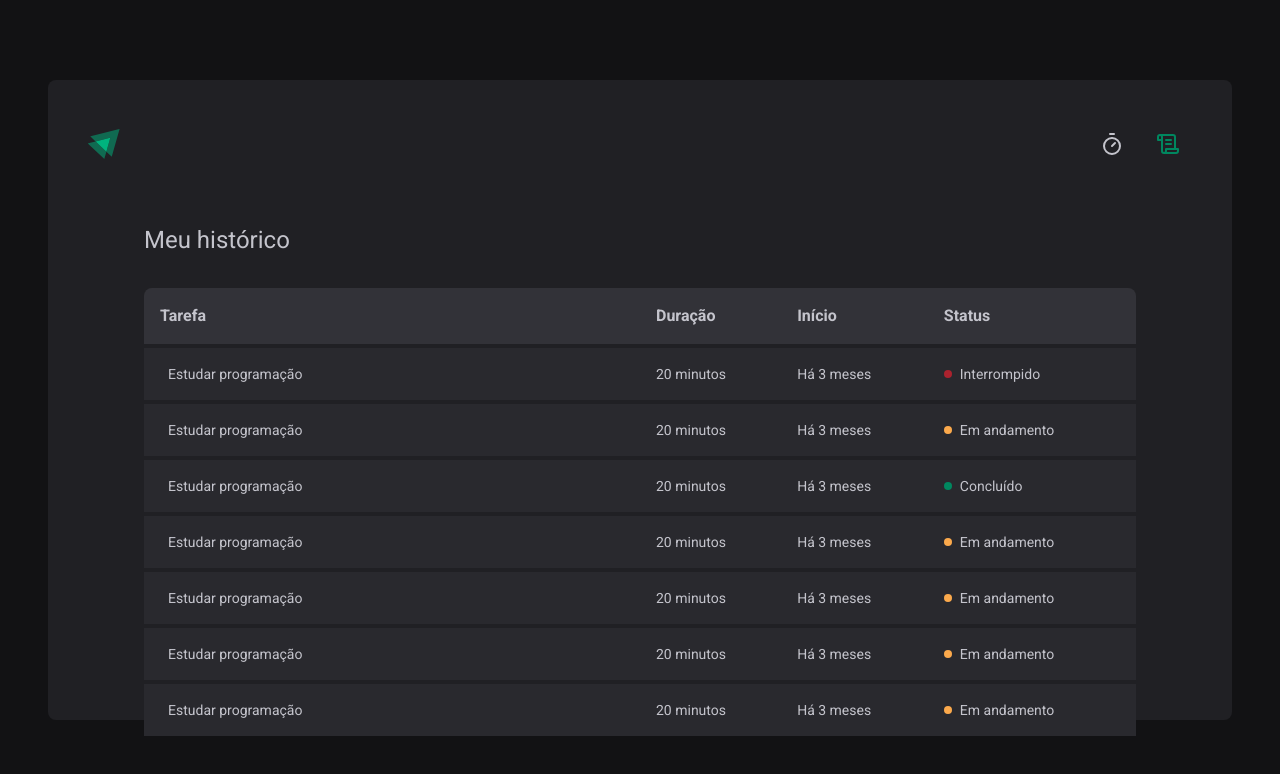
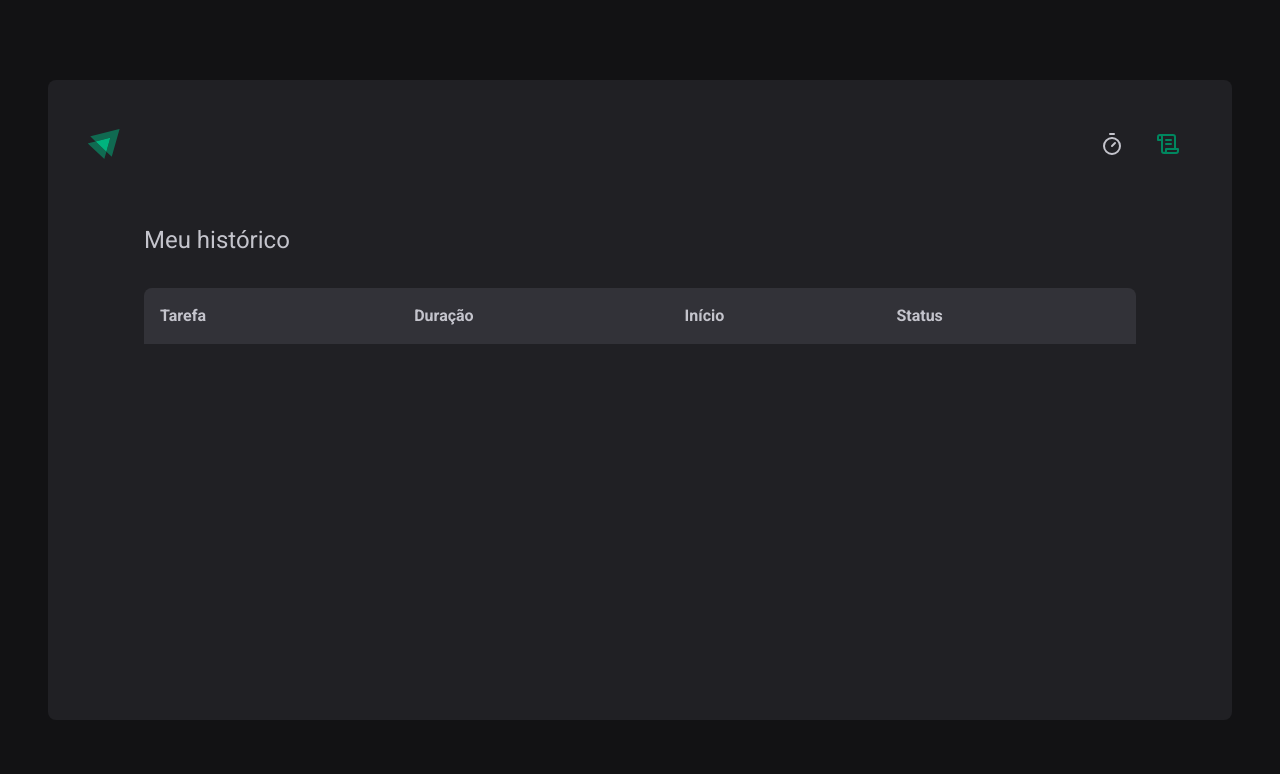
Before and after one commit to matheuskaully/ignite-timer, a Next.js app: page /history in a window 1280 px wide. Shown: the top 774 px of the page. Built offline with nearby package versions, Linux system fonts and the light colour scheme.

Commit message:
share context with components

```diff
--- a/src/app/components/Countdown.tsx
+++ b/src/app/components/Countdown.tsx
@@ -1,6 +1,6 @@
 import { differenceInSeconds } from 'date-fns'
 import { useContext, useEffect } from 'react'
-import { CyclesContext } from '../page'
+import { CyclesContext } from '../contexts/CyclesContext'
 
 export default function Countdown() {
   const {
--- a/src/app/components/NewCycleForm.tsx
+++ b/src/app/components/NewCycleForm.tsx
@@ -1,6 +1,6 @@
 import { useContext } from 'react'
 import { useFormContext } from 'react-hook-form'
-import { CyclesContext } from '../page'
+import { CyclesContext } from '../contexts/CyclesContext'
 
 export default function NewCycleForm() {
   const { activeCycle } = useContext(CyclesContext)
--- /dev/null
+++ b/src/app/contexts/CyclesContext.tsx
@@ -0,0 +1,105 @@
+'use client'
+
+import { ReactNode, createContext, useState } from 'react'
+
+interface CreateCycleData {
+  task: string
+  minutesAmount: number
+}
+
+interface Cycle {
+  id: string
+  task: string
+  minutesAmount: number
+  startDate: Date
+  interruptedDate?: Date
+  finishedDate?: Date
+}
+
+interface CyclesContextType {
+  cycles: Cycle[]
+  activeCycle: Cycle | undefined
+  activeCycleId: string | null
+  amountSecondsPassed: number
+  markCurrentCycleAsFinished: () => void
+  setSecondsPassed: (seconds: number) => void
+  createNewCycle: (data: CreateCycleData) => void
+  interruptCurrentCycle: () => void
+}
+
+interface CyclesContextProviderProps {
+  children: ReactNode
+}
+
+export const CyclesContext = createContext({} as CyclesContextType)
+
+export function CyclesContextProvider({
+  children,
+}: CyclesContextProviderProps) {
+  const [cycles, setCycles] = useState<Cycle[]>([])
+  const [activeCycleId, setActiveCycleId] = useState<string | null>(null)
+  const [amountSecondsPassed, setAmountSecondsPassed] = useState(0)
+
+  const activeCycle = cycles.find((cycle) => cycle.id === activeCycleId)
+
+  function setSecondsPassed(seconds: number) {
+    setAmountSecondsPassed(seconds)
+  }
+
+  function markCurrentCycleAsFinished() {
+    setCycles((state) =>
+      state.map((cycle) => {
+        if (cycle.id === activeCycleId) {
+          return { ...cycle, finishedDate: new Date() }
+        } else {
+          return cycle
+        }
+      }),
+    )
+  }
+
+  function createNewCycle(data: CreateCycleData) {
+    const id = String(new Date().getTime())
+
+    const newCycle: Cycle = {
+      id,
+      task: data.task,
+      minutesAmount: data.minutesAmount,
+      startDate: new Date(),
+    }
+    setCycles((state) => [...state, newCycle])
+    setActiveCycleId(id)
+    setAmountSecondsPassed(0)
+  }
+
+  function interruptCurrentCycle() {
+    setCycles((state) =>
+      state.map((cycle) => {
+        if (cycle.id === activeCycleId) {
+          document.title = 'Ignite Timer'
+          return { ...cycle, interruptedDate: new Date() }
+        } else {
+          return cycle
+        }
+      }),
+    )
+    setActiveCycleId(null)
+  }
+
+  return (
+    <CyclesContext.Provider
+      value={{
+        cycles,
+        activeCycle,
+        activeCycleId,
+        amountSecondsPassed,
+        markCurrentCycleAsFinished,
+        setSecondsPassed,
+        createNewCycle,
+        interruptCurrentCycle,
+      }}
+    >
+      {children}
+    </CyclesContext.Provider>
+  )
+}
--- a/src/app/history/page.tsx
+++ b/src/app/history/page.tsx
@@ -1,10 +1,18 @@
+'use client'
+
+import { useContext } from 'react'
+import { CyclesContext } from '../contexts/CyclesContext'
+import { formatDistanceToNow } from 'date-fns'
+import ptBR from 'date-fns/locale/pt-BR'
 import Status from '../components/Status'
 
 export default function History() {
+  const { cycles } = useContext(CyclesContext)
+
   return (
     <main className="flex flex-1 flex-col p-14">
       <h1 className="text-2xl">Meu histórico</h1>
-      <div className="mt-8 flex flex-1 overflow-auto">
+      <div className="mt-8 flex overflow-auto">
         <table className="w-full min-w-[600px] border-collapse">
           <thead>
             <tr>
@@ -19,104 +27,31 @@
             </tr>
           </thead>
           <tbody>
-            <tr>
+            {cycles.map((cycle) => {
+              return (
+                <tr key={cycle.id} className="h-5">
                   <td className="border-t-4 border-newgray-800 bg-newgray-700 p-4 text-sm first:w-1/2 first:pl-6">
-                Estudar programação
+                    {cycle.task}
                   </td>
                   <td className="border-t-4 border-newgray-800 bg-newgray-700 p-4 text-sm">
-                20 minutos
+                    {cycle.minutesAmount} minutos
                   </td>
                   <td className="border-t-4 border-newgray-800 bg-newgray-700 p-4 text-sm">
-                Há 3 meses
+                    {formatDistanceToNow(cycle.startDate, {
+                      addSuffix: true,
+                      locale: ptBR,
+                    })}
                   </td>
                   <td className="border-t-4 border-newgray-800 bg-newgray-700 p-4 text-sm last:pr-6">
-                <Status statusColor="red" />
+                    {cycle.finishedDate && <Status statusColor="green" />}
+                    {cycle.interruptedDate && <Status statusColor="red" />}
+                    {!cycle.interruptedDate && !cycle.finishedDate && (
+                      <Status statusColor="yellow" />
+                    )}
                   </td>
                 </tr>
-            <tr>
-              <td className="border-t-4 border-newgray-800 bg-newgray-700 p-4 text-sm first:w-1/2 first:pl-6">
-                Estudar programação
-              </td>
-              <td className="border-t-4 border-newgray-800 bg-newgray-700 p-4 text-sm">
-                20 minutos
-              </td>
-              <td className="border-t-4 border-newgray-800 bg-newgray-700 p-4 text-sm">
-                Há 3 meses
-              </td>
-              <td className="border-t-4 border-newgray-800 bg-newgray-700 p-4 text-sm last:pr-6">
-                <Status statusColor="yellow" />
-              </td>
-            </tr>
-            <tr>
-              <td className="border-t-4 border-newgray-800 bg-newgray-700 p-4 text-sm first:w-1/2 first:pl-6">
-                Estudar programação
-              </td>
-              <td className="border-t-4 border-newgray-800 bg-newgray-700 p-4 text-sm">
-                20 minutos
-              </td>
-              <td className="border-t-4 border-newgray-800 bg-newgray-700 p-4 text-sm">
-                Há 3 meses
-              </td>
-              <td className="border-t-4 border-newgray-800 bg-newgray-700 p-4 text-sm last:pr-6">
-                <Status statusColor="green" />
-              </td>
-            </tr>
-            <tr>
-              <td className="border-t-4 border-newgray-800 bg-newgray-700 p-4 text-sm first:w-1/2 first:pl-6">
-                Estudar programação
-              </td>
-              <td className="border-t-4 border-newgray-800 bg-newgray-700 p-4 text-sm">
-                20 minutos
-              </td>
-              <td className="border-t-4 border-newgray-800 bg-newgray-700 p-4 text-sm">
-                Há 3 meses
-              </td>
-              <td className="border-t-4 border-newgray-800 bg-newgray-700 p-4 text-sm last:pr-6">
-                <Status statusColor="yellow" />
-              </td>
-            </tr>
-            <tr>
-              <td className="border-t-4 border-newgray-800 bg-newgray-700 p-4 text-sm first:w-1/2 first:pl-6">
-                Estudar programação
-              </td>
-              <td className="border-t-4 border-newgray-800 bg-newgray-700 p-4 text-sm">
-                20 minutos
-              </td>
-              <td className="border-t-4 border-newgray-800 bg-newgray-700 p-4 text-sm">
-                Há 3 meses
-              </td>
-              <td className="border-t-4 border-newgray-800 bg-newgray-700 p-4 text-sm last:pr-6">
-                <Status statusColor="yellow" />
-              </td>
-            </tr>
-            <tr>
-              <td className="border-t-4 border-newgray-800 bg-newgray-700 p-4 text-sm first:w-1/2 first:pl-6">
-                Estudar programação
-              </td>
-              <td className="border-t-4 border-newgray-800 bg-newgray-700 p-4 text-sm">
-                20 minutos
-              </td>
-              <td className="border-t-4 border-newgray-800 bg-newgray-700 p-4 text-sm">
-                Há 3 meses
-              </td>
-              <td className="border-t-4 border-newgray-800 bg-newgray-700 p-4 text-sm last:pr-6">
-                <Status statusColor="yellow" />
-              </td>
-            </tr>
-            <tr>
-              <td className="border-t-4 border-newgray-800 bg-newgray-700 p-4 text-sm first:w-1/2 first:pl-6">
-                Estudar programação
-              </td>
-              <td className="border-t-4 border-newgray-800 bg-newgray-700 p-4 text-sm">
-                20 minutos
-              </td>
-              <td className="border-t-4 border-newgray-800 bg-newgray-700 p-4 text-sm">
-                Há 3 meses
-              </td>
-              <td className="border-t-4 border-newgray-800 bg-newgray-700 p-4 text-sm last:pr-6">
-                <Status statusColor="yellow" />
-              </td>
-            </tr>
+              )
+            })}
           </tbody>
         </table>
       </div>
--- a/src/app/layout.tsx
+++ b/src/app/layout.tsx
@@ -1,6 +1,7 @@
 import React from 'react'
 import Header from './components/Header'
 import { Roboto, Roboto_Mono as RobotoMono } from 'next/font/google'
+import { CyclesContextProvider } from './contexts/CyclesContext'
 import './globals.css'
 
 const roboto = Roboto({
@@ -32,7 +33,7 @@
       >
         <div className="mx-auto my-20 flex h-[calc(100vh-10rem)] max-w-[74rem] flex-col rounded-lg bg-newgray-800 p-10">
           <Header />
-          {children}
+          <CyclesContextProvider>{children}</CyclesContextProvider>
         </div>
       </body>
     </html>
--- a/src/app/page.tsx
+++ b/src/app/page.tsx
@@ -3,29 +3,11 @@
 import { Play, X } from 'lucide-react'
 import { zodResolver } from '@hookform/resolvers/zod'
 import { FormProvider, useForm } from 'react-hook-form'
-import { useState, createContext } from 'react'
 import NewCycleForm from './components/NewCycleForm'
 import Countdown from './components/Countdown'
 import * as zod from 'zod'
-
-interface Cycle {
-  id: string
-  task: string
-  minutesAmount: number
-  startDate: Date
-  interruptedDate?: Date
-  finishedDate?: Date
-}
-
-interface CyclesContextType {
-  activeCycle: Cycle | undefined
-  activeCycleId: string | null
-  amountSecondsPassed: number
-  markCurrentCycleAsFinished: () => void
-  setSecondsPassed: (seconds: number) => void
-}
-
-export const CyclesContext = createContext({} as CyclesContextType)
+import { useContext } from 'react'
+import { CyclesContext } from './contexts/CyclesContext'
 
 const newCycleFormValidationSchema = zod.object({
   task: zod.string().min(5, 'Informe a tarefa'),
@@ -38,11 +20,8 @@
 type NewCycleFormData = zod.infer<typeof newCycleFormValidationSchema>
 
 export default function Home() {
-  const [cycles, setCycles] = useState<Cycle[]>([])
-  const [activeCycleId, setActiveCycleId] = useState<string | null>(null)
-  const [amountSecondsPassed, setAmountSecondsPassed] = useState(0)
-
-  const activeCycle = cycles.find((cycle) => cycle.id === activeCycleId)
+  const { activeCycle, createNewCycle, interruptCurrentCycle } =
+    useContext(CyclesContext)
 
   const newCycleForm = useForm<NewCycleFormData>({
     resolver: zodResolver(newCycleFormValidationSchema),
@@ -54,49 +33,9 @@
 
   const { handleSubmit, watch, reset } = newCycleForm
 
-  function setSecondsPassed(seconds: number) {
-    setAmountSecondsPassed(seconds)
-  }
-
-  function markCurrentCycleAsFinished() {
-    setCycles((state) =>
-      state.map((cycle) => {
-        if (cycle.id === activeCycleId) {
-          return { ...cycle, finishedDate: new Date() }
-        } else {
-          return cycle
-        }
-      }),
-    )
-  }
-
   function handleCreateNewCycle(data: NewCycleFormData) {
-    const id = String(new Date().getTime())
-
-    const newCycle: Cycle = {
-      id,
-      task: data.task,
-      minutesAmount: data.minutesAmount,
-      startDate: new Date(),
-    }
-    setCycles((state) => [...state, newCycle])
-    setActiveCycleId(id)
-    setAmountSecondsPassed(0)
-
+    createNewCycle(data)
     reset()
-  }
-
-  function handleInterruptCycle() {
-    setCycles((state) =>
-      state.map((cycle) => {
-        if (cycle.id === activeCycleId) {
-          return { ...cycle, interruptedDate: new Date() }
-        } else {
-          return cycle
-        }
-      }),
-    )
-    setActiveCycleId(null)
   }
 
   const task = watch('task')
@@ -109,24 +48,15 @@
         onSubmit={handleSubmit(handleCreateNewCycle)}
         className="flex flex-col items-center gap-14"
       >
-        <CyclesContext.Provider
-          value={{
-            activeCycle,
-            activeCycleId,
-            amountSecondsPassed,
-            markCurrentCycleAsFinished,
-            setSecondsPassed,
-          }}
-        >
-          <FormProvider {...newCycleForm}>
-            <NewCycleForm />
-          </FormProvider>
+        <FormProvider {...newCycleForm}>
+          <NewCycleForm />
+        </FormProvider>
 
-          <Countdown />
-        </CyclesContext.Provider>
+        <Countdown />
+
         {activeCycle ? (
           <button
-            onClick={handleInterruptCycle}
+            onClick={interruptCurrentCycle}
             type="button"
             className="flex w-full items-center justify-center gap-2 rounded-lg bg-newred-500 p-4 font-bold transition-colors hover:bg-newred-700 disabled:cursor-not-allowed"
           >
```
Also changed, not shown: src/app/components/Button.tsx (deleted, +0 -19 lines). Lines whose indentation alone changed are shown as unchanged.
